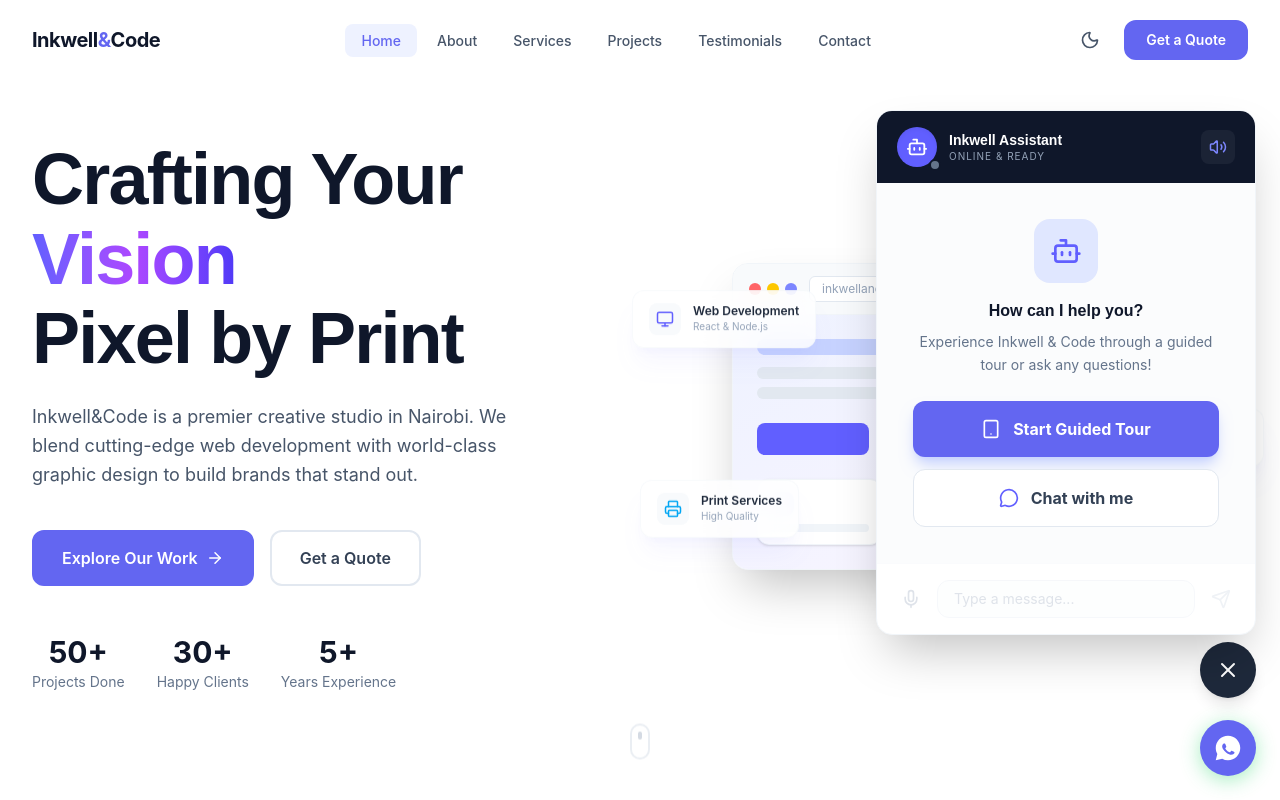
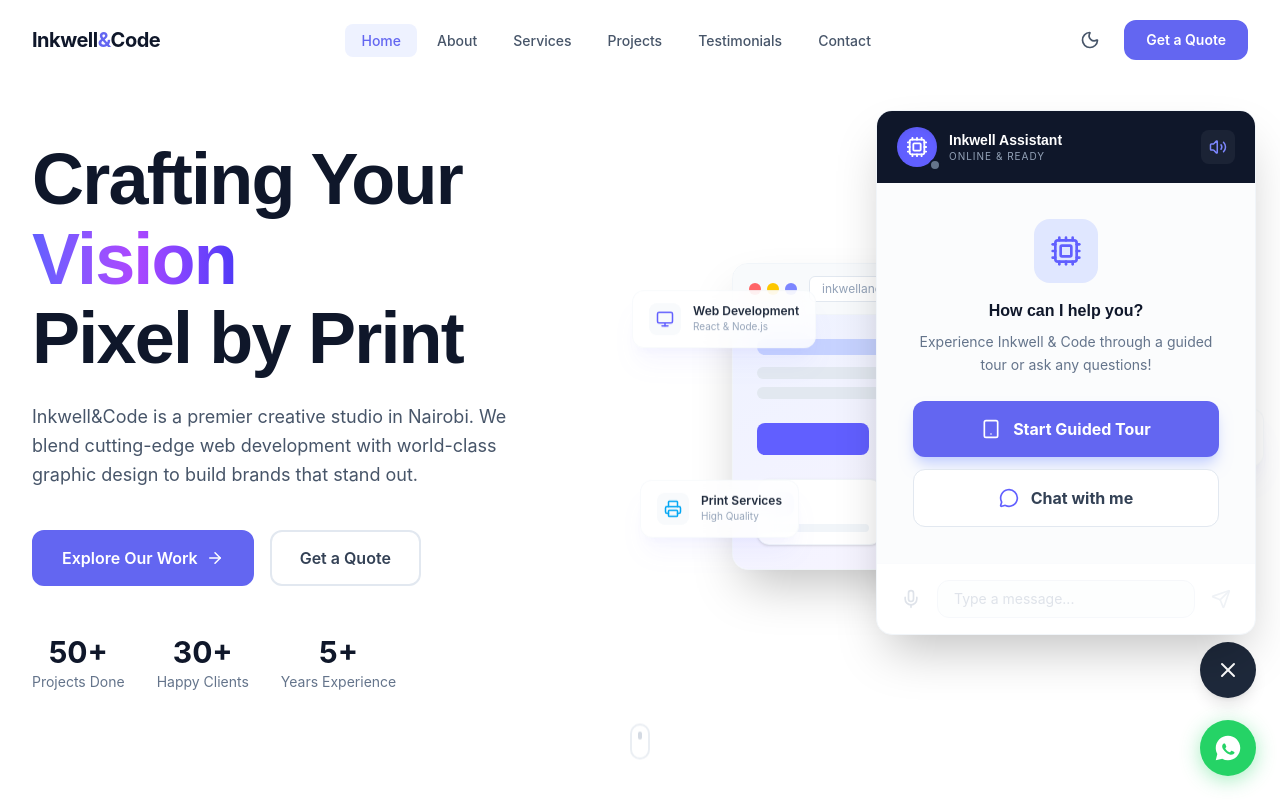
Before and after one commit to KelseySaul/inkwell, a React (Vite) app: page / in a window 1280 px wide. Both pictures are taken after a click on the button 1228 px from the left and 669 px from the top of the page. Shown: the top 800 px of the page. Built offline with nearby package versions, Linux system fonts and the light colour scheme.

Commit message:
Revert Luxury Redesign and restore original Indigo/Purple branding

```diff
--- a/src/components/ChatBot.jsx
+++ b/src/components/ChatBot.jsx
@@ -1,6 +1,6 @@
 import { useState, useEffect, useRef } from 'react'
 import { motion, AnimatePresence } from 'framer-motion'
-import { X, Volume2, VolumeX, User, Bot, Play, Send, Mic, Tablet, MessageCircle, Home, LayoutGrid } from 'lucide-react'
+import { X, Volume2, VolumeX, User, Cpu, Play, Send, Mic, Tablet, MessageCircle, Home, LayoutGrid } from 'lucide-react'
 import { findMatch } from '../data/botKnowledge'
 
 const BOT_SCRIPT = [
@@ -191,7 +191,7 @@ export default function ChatBot() {
                 className={`fixed bottom-[84px] sm:bottom-[96px] right-4 sm:right-6 w-14 h-14 rounded-full flex items-center justify-center shadow-lg transition-colors wa-float ${isOpen ? 'bg-slate-800 text-white' : 'bg-indigo-600 text-white'
                     }`}
             >
-                {isOpen ? <X size={24} /> : <Bot size={28} />}
+                {isOpen ? <X size={24} /> : <Cpu size={28} />}
                 {!isOpen && isSpeaking && (
                     <span className="absolute -top-1 -right-1 flex h-4 w-4">
                         <span className="animate-ping absolute inline-flex h-full w-full rounded-full bg-indigo-400 opacity-75"></span>
@@ -211,7 +211,7 @@ export default function ChatBot() {
                         <div className="bg-slate-900 px-5 py-4 flex items-center justify-between text-white">
                             <div className="flex items-center gap-3">
                                 <div className="w-10 h-10 bg-indigo-500 rounded-full flex items-center justify-center shadow-inner relative">
-                                    <Bot size={22} />
+                                    <Cpu size={22} />
                                     <div className={`absolute -bottom-1 -right-1 w-3 h-3 border-2 border-slate-900 rounded-full ${isSpeaking ? 'bg-indigo-500' : 'bg-slate-500'}`}></div>
                                 </div>
                                 <div>
@@ -251,7 +251,7 @@ export default function ChatBot() {
                             {mode === 'menu' ? (
                                 <div className="h-full flex flex-col items-center justify-center text-center p-4">
                                     <div className="w-16 h-16 bg-indigo-100 text-indigo-500 rounded-2xl flex items-center justify-center mb-4">
-                                        <Bot size={32} />
+                                        <Cpu size={32} />
                                     </div>
                                     <h5 className="font-bold text-slate-900 dark:text-white mb-2">How can I help you?</h5>
                                     <p className="text-slate-500 dark:text-slate-400 text-sm mb-6 leading-relaxed">
--- a/src/index.css
+++ b/src/index.css
@@ -204,7 +204,7 @@
   z-index: 999;
   width: 56px;
   height: 56px;
-  background: var(--primary);
+  background: #25D366;
   border-radius: 50%;
   display: flex;
   align-items: center;
```
